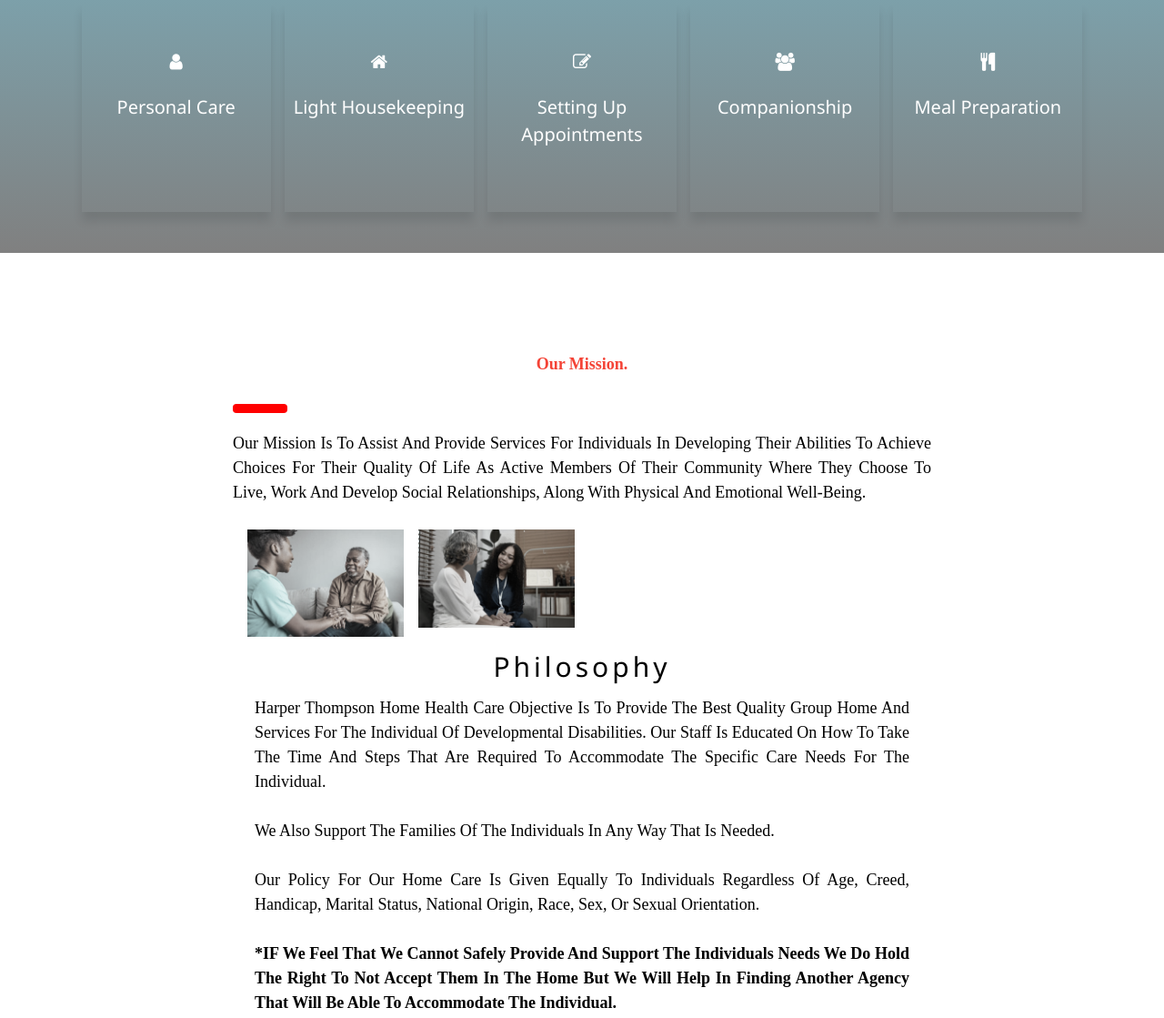
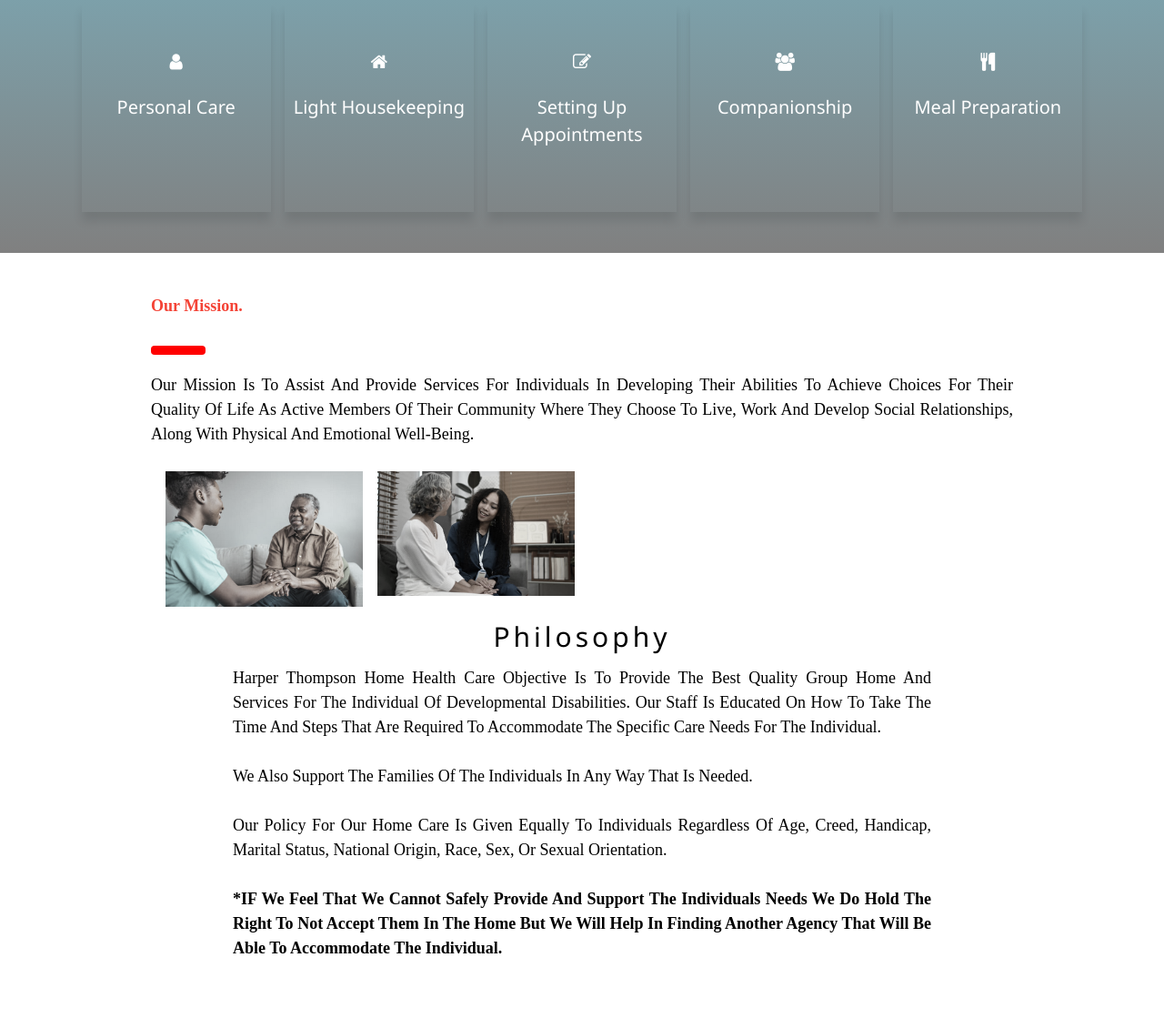
Before and after one commit to avlon96/Harper-Thompson, a plain HTML site: page index.html in a window 1280 px wide. Shown: the part 1110-2229 px from the top of the page at 91% size. Drawn offline with nearby package versions, Linux system fonts and the light colour scheme.

Commit message:
Update index.html

```diff
--- a/index.html
+++ b/index.html
@@ -80,7 +80,7 @@
 <!-- our team seaction -->
 
 
-<div class="w3-container w3-content w3-center w3-padding-64" style="max-width:800px" id="missionstatement">
+<div class="w3-container w3-content id="missionstatement">
     <h1 class="w3-xxxlarge w3-text-red"><b>Our Mission.</b></h1>
     <hr style="width:50px;border:5px solid red" class="w3-round"></hr>
     <p class="w3-justify">Our mission is to assist and provide services for individuals in developing their abilities to achieve choices for
```
